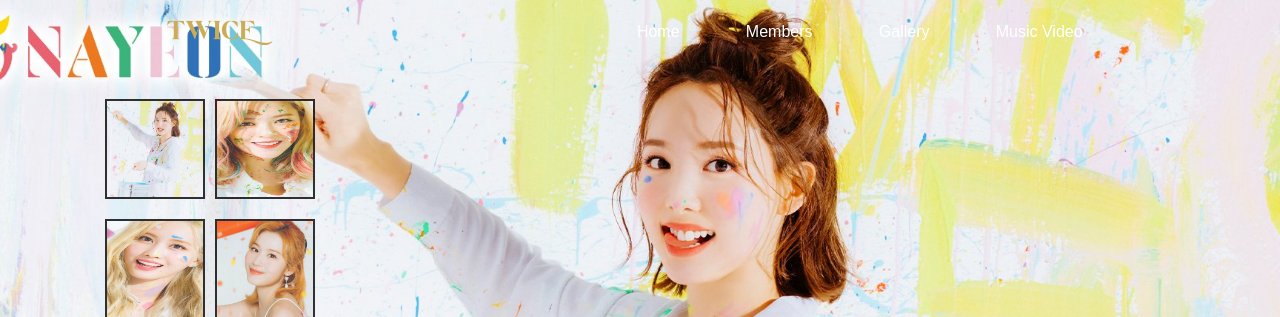
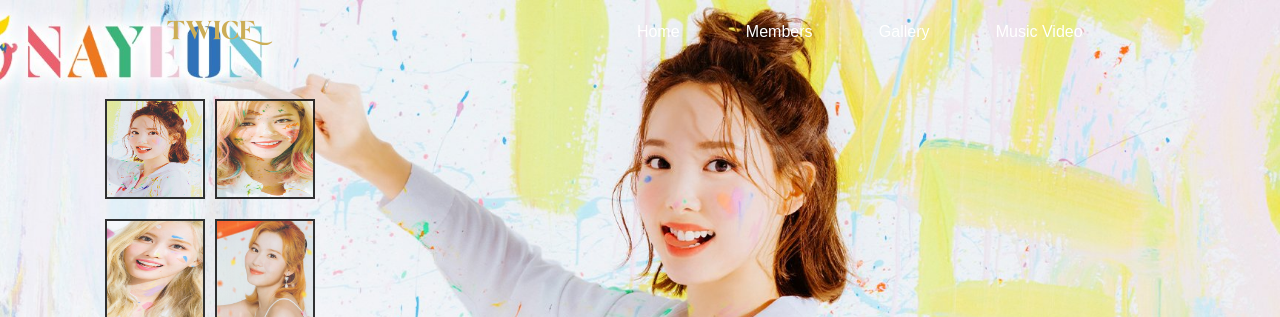
Before and after one commit to crizronell/Oncesu, a plain HTML site: page members.html in a window 1280 px wide. Shown: the top 317 px of the page. Drawn offline with Linux system fonts and the light colour scheme.

Commit message:
Initial Commit

```diff
--- a/members.html
+++ b/members.html
@@ -40,7 +40,7 @@
     <main class="wrapper2">
         <div class="container">
             <div>
-                <img src="picture/Nayeon_small.jpg" alt="" class="thumb" id="nayeon">
+                <img src="picture/Nayeon_small.png" alt="" class="thumb" id="nayeon">
             </div>
             <div>
                 <img src="picture/Jeongyeon_small.jpeg" alt="" class="thumb" id="jeongyeon">
```
Also changed, not shown: picture/Mina_small.jpeg, picture/Nayeon_small.jpg (deleted), picture/Nayeon_small.png (added).
